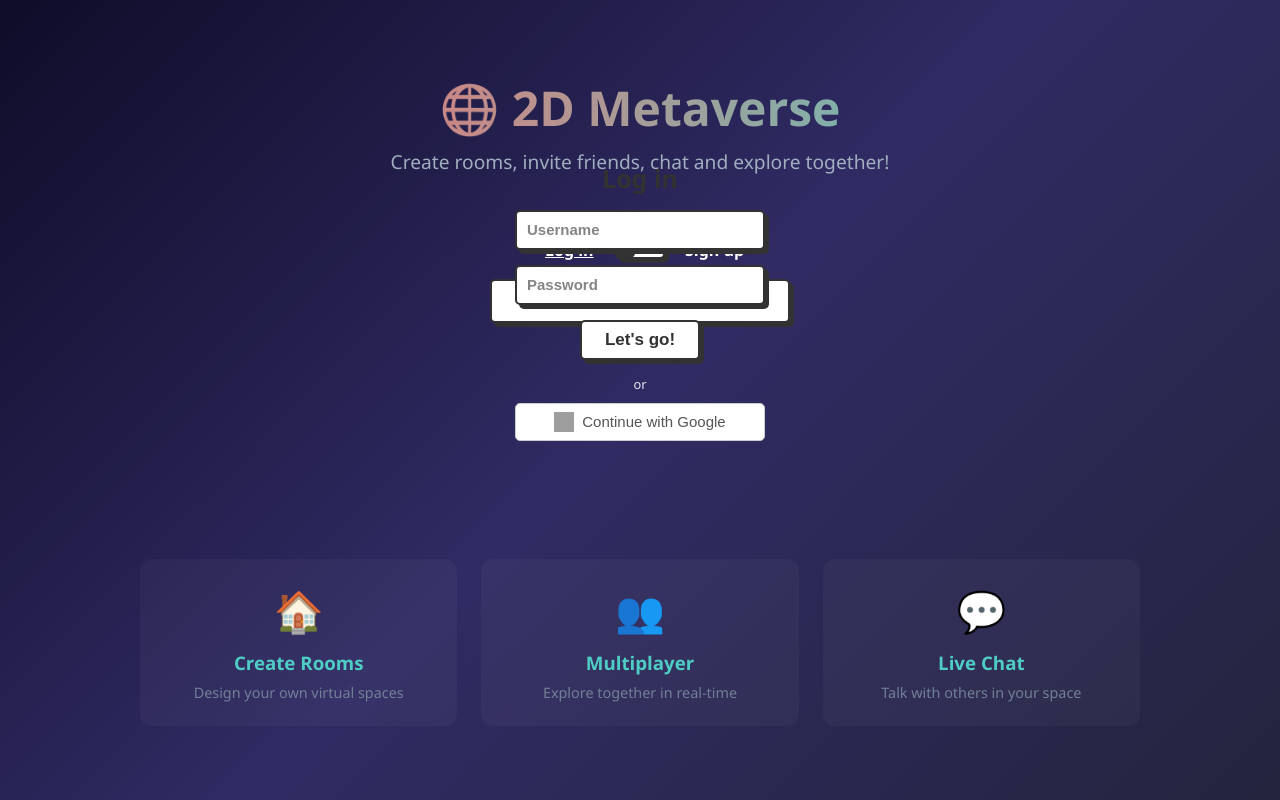
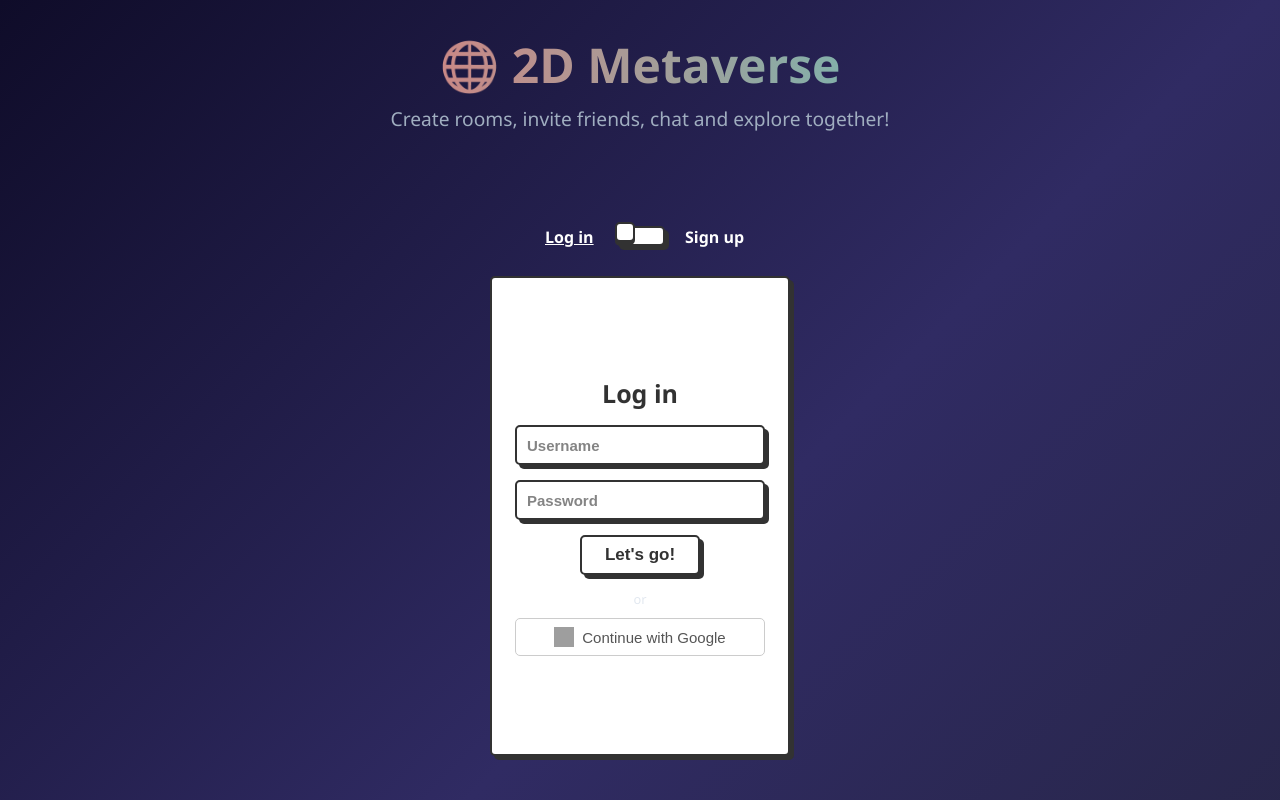
Before and after one commit to genosis18m/Metaverse_go, a React (Vite) app in the folder frontend/: page / in a window 1280 px wide. Shown: the top 800 px of the page. Built offline with nearby package versions, Linux system fonts and the light colour scheme; no server answers; grey boxes are pictures that could not be loaded.

Commit message:
fix: Final Layout Fix for Login Page Centering

```diff
--- a/frontend/src/index.css
+++ b/frontend/src/index.css
@@ -785,16 +785,20 @@ body {
 }
 
 .switch {
-  /* transform: translateY(-200px); Removed to fix centering */
+  /* Dimensions removed to allow wrapping content */
   position: relative;
   display: flex;
   flex-direction: column;
   justify-content: center;
   align-items: center;
-  gap: 30px;
+  gap: 30px; /* Space between toggle and card */
+  margin-top: 2rem;
+}
+
+.toggle-wrapper {
+  position: relative;
   width: 50px;
   height: 20px;
-  margin-top: 2rem; /* Add some space from hero */
 }
 
 .card-side::before {
--- a/frontend/src/pages/Landing.tsx
+++ b/frontend/src/pages/Landing.tsx
@@ -74,8 +74,11 @@ export default function Landing({ onLogin }: LandingProps) {
           <div className="card-switch">
             <label className="switch">
               <input type="checkbox" className="toggle" checked={!isLogin} onChange={() => setIsLogin(!isLogin)} />
-              <span className="slider"></span>
-              <span className="card-side"></span>
+
+              <div className="toggle-wrapper">
+                <span className="slider"></span>
+                <span className="card-side"></span>
+              </div>
 
               <div className="flip-card__inner">
                 {/* LOGIN CARD (FRONT) */}
```
